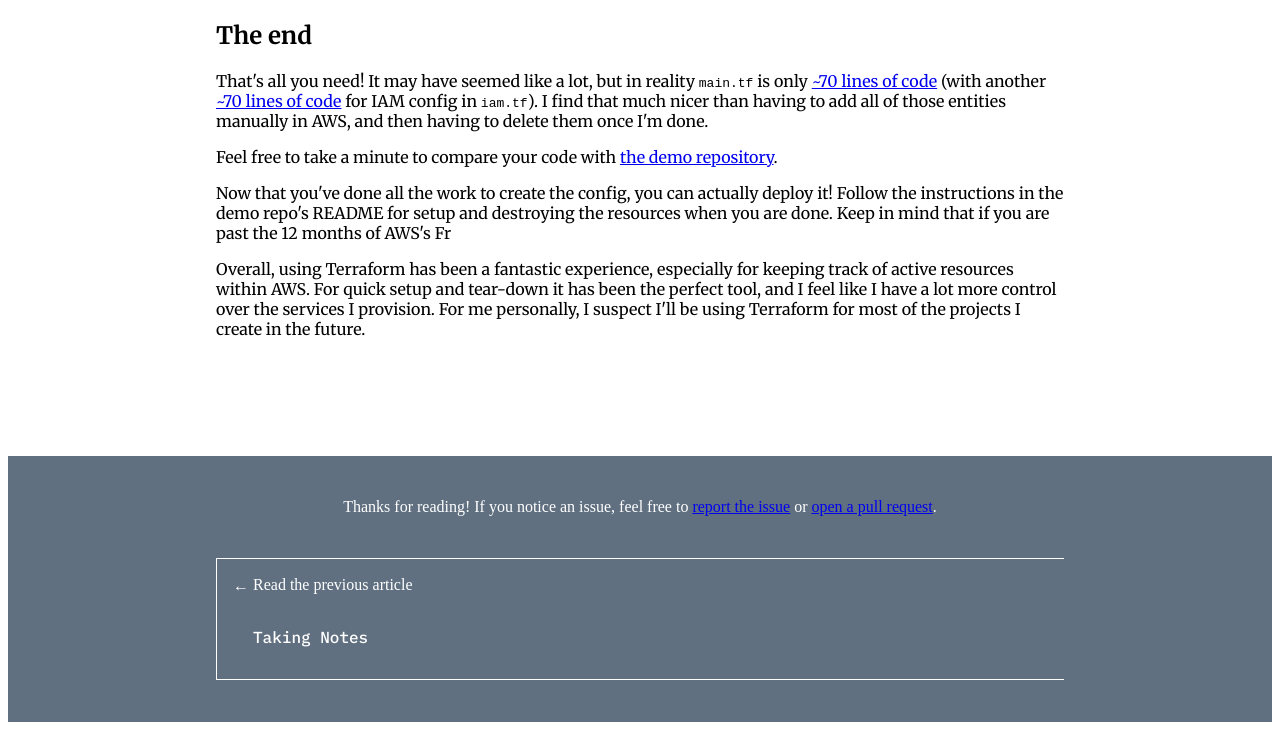
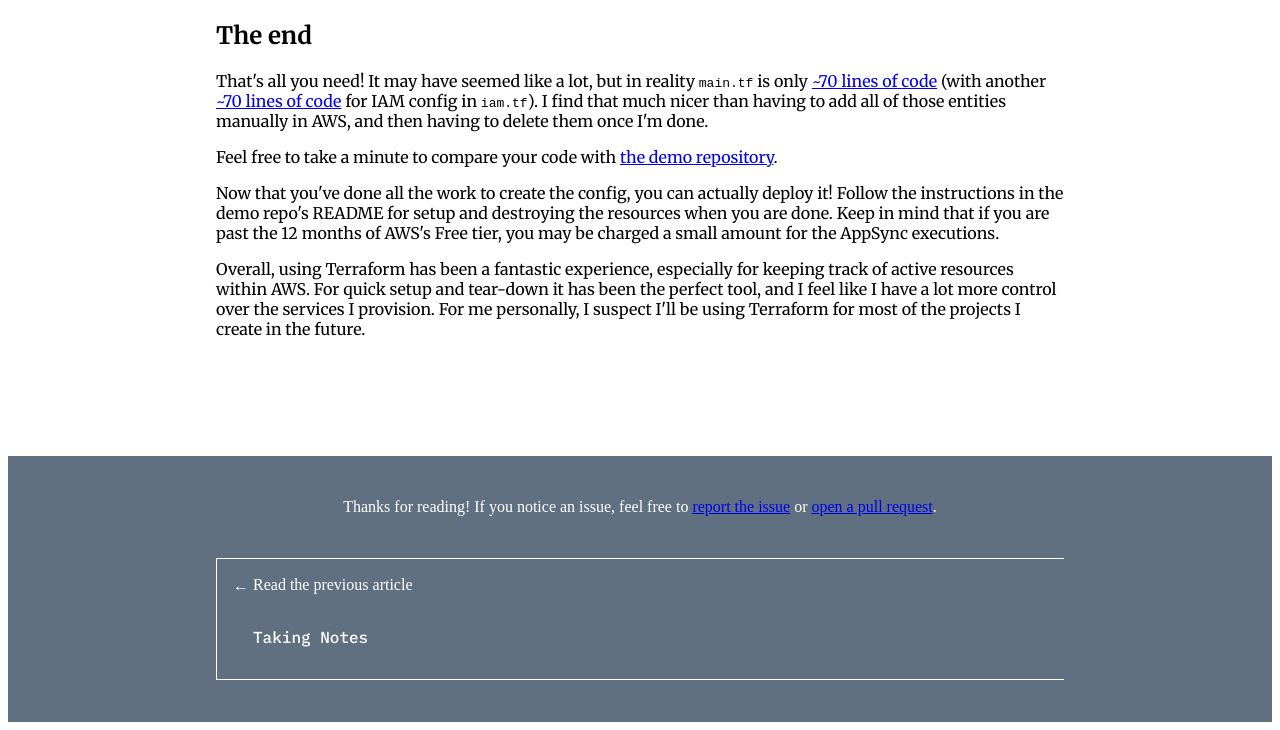
Before and after one commit to liamross/developmental, a Gatsby site: page /easy-appsync-with-terraform/ in a window 1280 px wide. Shown: the part 7211-7941 px from the top of the page. Built offline with nearby package versions, Linux system fonts and the light colour scheme; Gatsby itself is replaced by a stand-in of ours; some packages are replaced by stand-ins of ours.

Commit message:
fix: finished sentence

```diff
--- a/content/blog/easy-appsync-with-terraform/index.md
+++ b/content/blog/easy-appsync-with-terraform/index.md
@@ -307,6 +307,6 @@ That's all you need! It may have seemed like a lot, but in reality `main.tf` is
 
 Feel free to take a minute to compare your code with [the demo repository](https://github.com/liamross/appsync-terraform-go-example).
 
-Now that you've done all the work to create the config, you can actually deploy it! Follow the instructions in the demo repo's README for setup and destroying the resources when you are done. Keep in mind that if you are past the 12 months of AWS's Fr
+Now that you've done all the work to create the config, you can actually deploy it! Follow the instructions in the demo repo's README for setup and destroying the resources when you are done. Keep in mind that if you are past the 12 months of AWS's Free tier, you may be charged a small amount for the AppSync executions.
 
 Overall, using Terraform has been a fantastic experience, especially for keeping track of active resources within AWS. For quick setup and tear-down it has been the perfect tool, and I feel like I have a lot more control over the services I provision. For me personally, I suspect I'll be using Terraform for most of the projects I create in the future.
```
